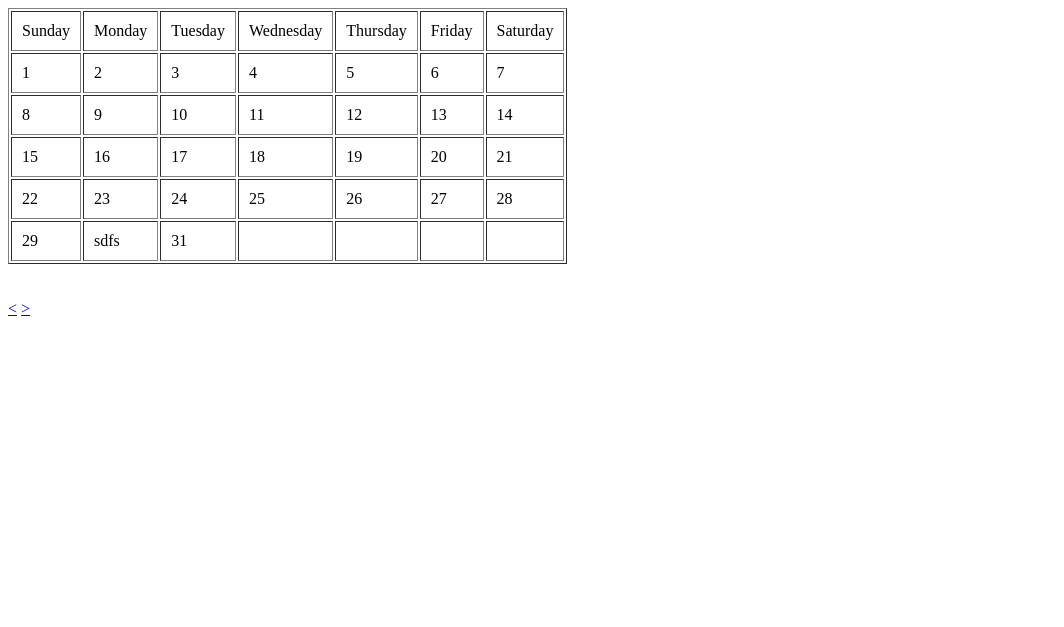
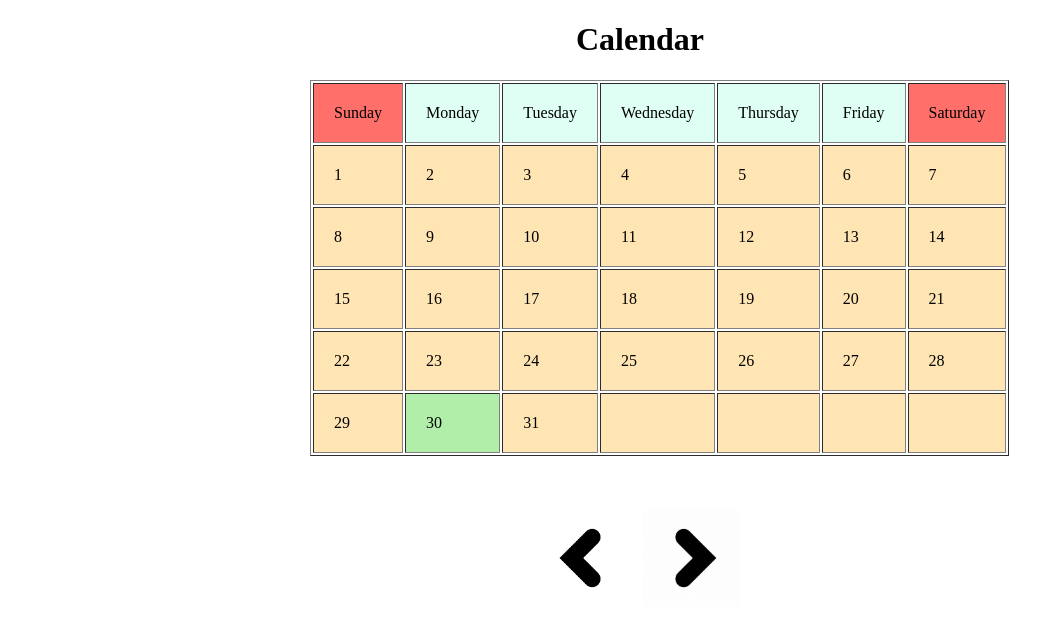
Before and after one commit to Amal4m41/College-Semester-5-Notes-and-Projects, a PHP site: page /calendar.php in a window 1280 px wide. Shown: the top 627 px of the page, without its empty margins (0-1064 px from the left). Run offline with PHP 8.4, Linux system fonts and the light colour scheme.

Commit message:
completed calendar cms assignment

```diff
--- a/Designing CMS/Php/calendar/calendar.php
+++ b/Designing CMS/Php/calendar/calendar.php
@@ -6,9 +6,22 @@
     <meta name="viewport" content="width=device-width, initial-scale=1.0">
     <title><?php echo "Calendar" ?></title>
 </head>
+<style>
+.content {
+  max-width: 660px;
+  margin: auto;
+}
+.aligncenter {
+    text-align: center;
+}
+
+</style>
 <body>
 
-
+<div class='aligncenter'>
+    <h1>Calendar</h1>
+</div>
+<div class="content">
 <?php
 
 // $presentDay = date('j');  //value between 1-31
@@ -88,24 +101,28 @@ echo "<br>";
 // var_dump($noOfRows);
 
 function showCalendar($_noOfRows, $_noOfDaysPresentMonth,$_firstDayInWeek,$_presentDay=-1){
-    echo "<table border='1' cellpadding='10'>";
-    echo "<td>Sunday</td><td>Monday</td><td>Tuesday</td><td>Wednesday</td><td>Thursday</td><td>Friday</td><td>Saturday</td>";
+
+    echo "<table border='1' cellpadding='20' >";
+    echo "<td bgcolor='FF706B'>Sunday</td><td bgcolor='E0FFF4'>Monday</td><td bgcolor='E0FFF4'>Tuesday</td>
+    <td bgcolor='E0FFF4'>Wednesday</td><td bgcolor='E0FFF4'>Thursday</td><td bgcolor='E0FFF4'>Friday</td><td bgcolor='FF706B'>Saturday</td>";
     $day=1;
     for($i=0; $i<$_noOfRows;$i++){
         echo "<tr>";
+
+
         for($j=0; $j<7;$j++){
+
+            $bgcolor = ($_presentDay==$day) ? "B0EEA9" : "#FFE5B4";
+
             if($_firstDayInWeek<=$j && $day<=$_noOfDaysPresentMonth){
-                if($_presentDay==$day){
-                    echo "<td>sdfs</td>";
-                }
-                else{
-                    echo "<td>$day</td>";
-                }
+
+                echo "<td bgcolor='$bgcolor'>$day</td>";
+
                 $_firstDayInWeek=0;
                 $day++;
             }
             else{
-                echo "<td></td>";
+                echo "<td bgcolor='$bgcolor'></td>";
             }
         }
         echo "</tr>";
@@ -122,9 +139,13 @@ $prevYear = ($month==1)? $year-1 : $year;
 $prevMonth = ($month==1)? 12 : $month-1;
 
 // var_dump($prevMonth,$nextMonth);
-echo "<br><a href='calendar.php?month=$prevMonth&year=$prevYear'><</a>
-<a href='calendar.php?month=$nextMonth&year=$nextYear'>></a>";
+echo "<p class='aligncenter'>";
+echo "<br><a href='calendar.php?month=$prevMonth&year=$prevYear'><img height=100 src='left_arrow.png'></a>
+<a href='calendar.php?month=$nextMonth&year=$nextYear'><img height=100 src='right_arrow.jpg'></a>";
+echo "</p>";
+
 ?>
+</div>
 
 
 </body>
```
Also changed, not shown: Designing CMS/Php/calendar/left_arrow.png (added), Designing CMS/Php/calendar/right_arrow.jpg (added), Designing CMS/Php/calendar/ss_output.png (added).
